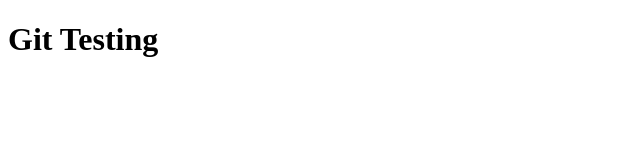
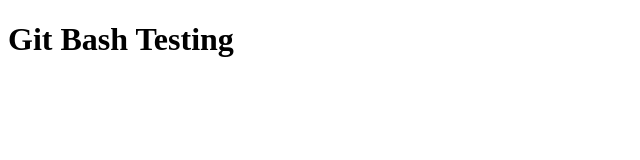
Before and after one commit to KR01N2-K41/git-bash-trail, a plain HTML site: page index.html in a window 1280 px wide. Shown: the whole page, without its empty margins (0-640 px from the left). Drawn offline with Linux system fonts and the light colour scheme.

Commit message:
updated the heading to git bash

```diff
--- a/index.html
+++ b/index.html
@@ -7,6 +7,6 @@
     <title>Document</title>
 </head>
 <body>
-    <h1>Git Testing</h1>
+    <h1>Git Bash Testing</h1>
 </body>
 </html>
```
